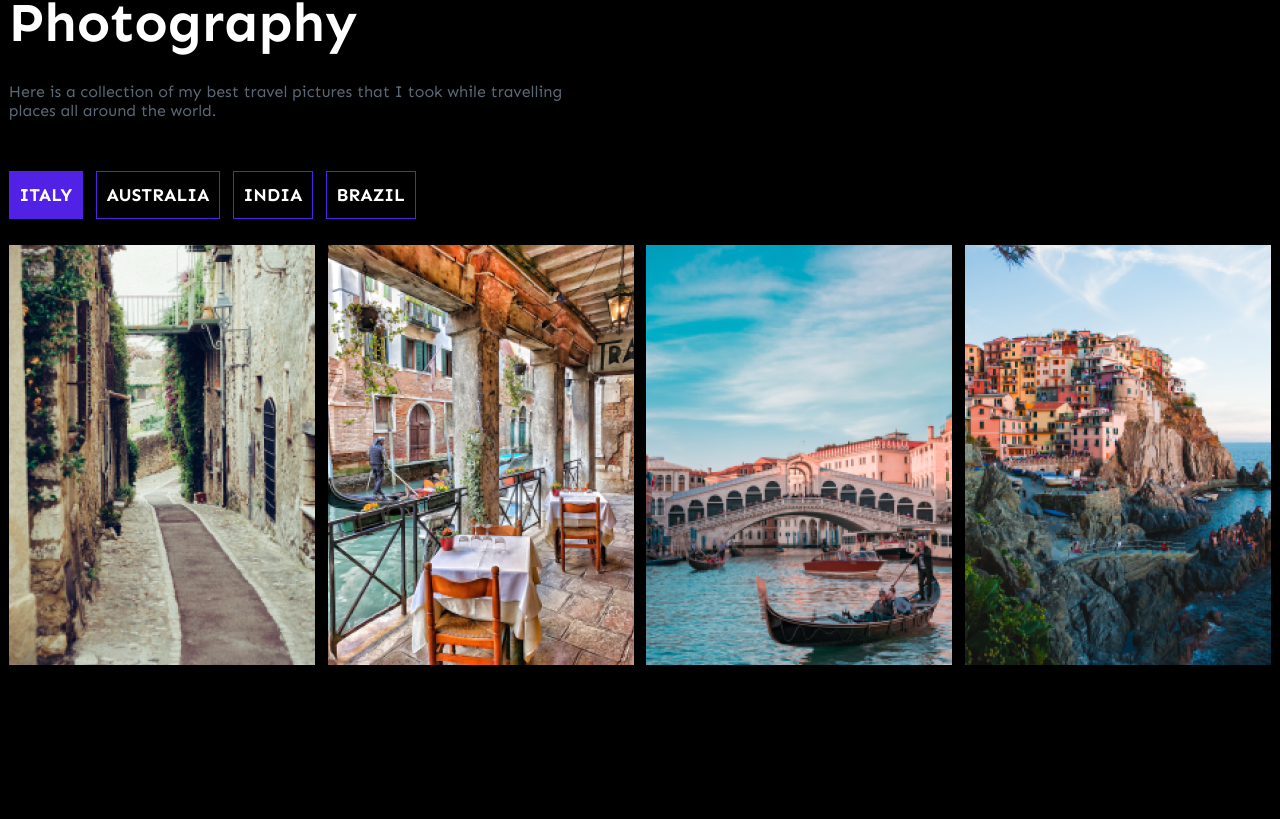
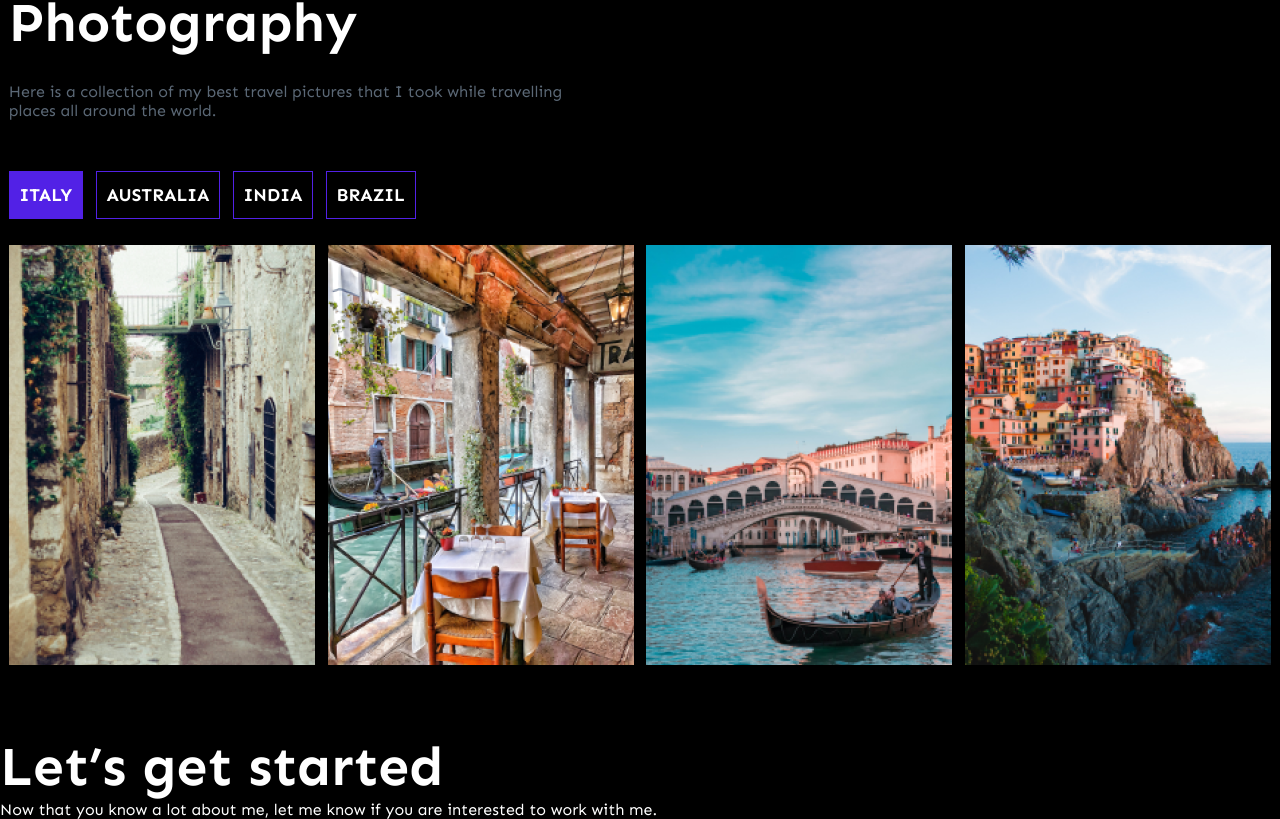
Before and after one commit to Skanetdima/Robin.W, a React (Create React App) app: page / in a window 1280 px wide. Shown: the part 8800-9619 px from the top of the page. Before the commit the page ends 9533 px from the top, so only its background shows below. Built offline with nearby package versions, Linux system fonts and the light colour scheme.

Commit message:
eleventhContainer processing

```diff
--- a/src/App.js
+++ b/src/App.js
@@ -10,6 +10,7 @@ import { SeventhContainer } from "./seventhContainer";
 import { EighthContainer } from "./eighthContainer";
 import { NinthContainer } from "./ninthContainer";
 import { TenthContainer } from "./tenthContainer";
+import { EleventhContainer } from "./eleventhContainer";
 export default function App() {
   return (
     <>
@@ -25,6 +26,7 @@ export default function App() {
         <EighthContainer className="eighthContainer" />
         <NinthContainer className="ninthContainer" />
         <TenthContainer className="tenthContainer" />
+        <EleventhContainer className="eleventhContainer" />
       </main>
     </>
   );
--- /dev/null
+++ b/src/eleventhContainer.js
@@ -0,0 +1,14 @@
+export const EleventhContainer = () => {
+  return (
+    <div>
+      <div>
+        <h2 className="heading2">Let’s get started</h2>
+        <p className="body1">
+          Now that you know a lot about me, let me know if you are interested to
+          work with me.
+        </p>
+      </div>
+      <form></form>
+    </div>
+  );
+};
--- a/src/styles/style.scss
+++ b/src/styles/style.scss
@@ -421,5 +421,6 @@ body {
         list-style-type: none;
       }
     }
+    // Eleventh Container
   }
 }
```
